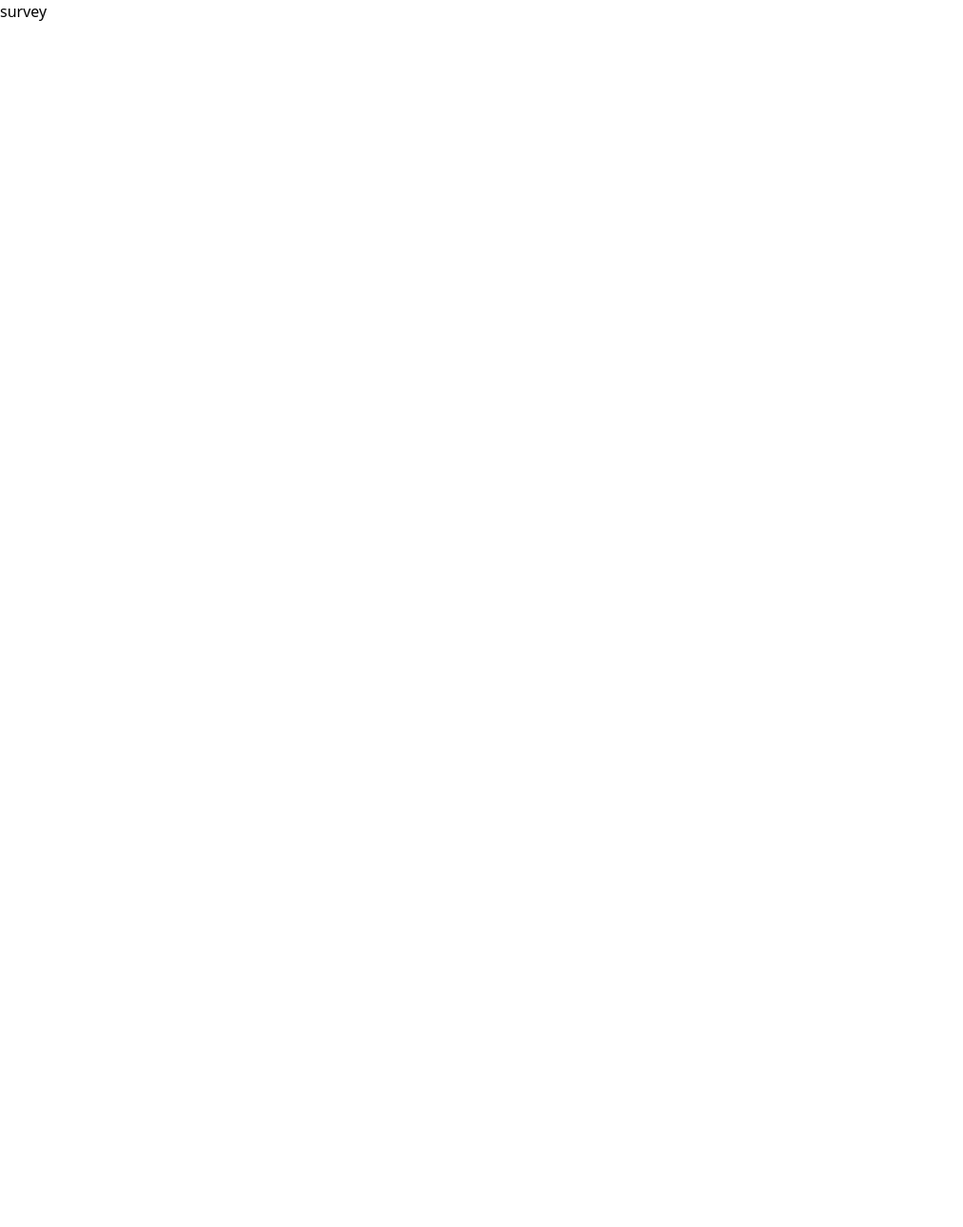
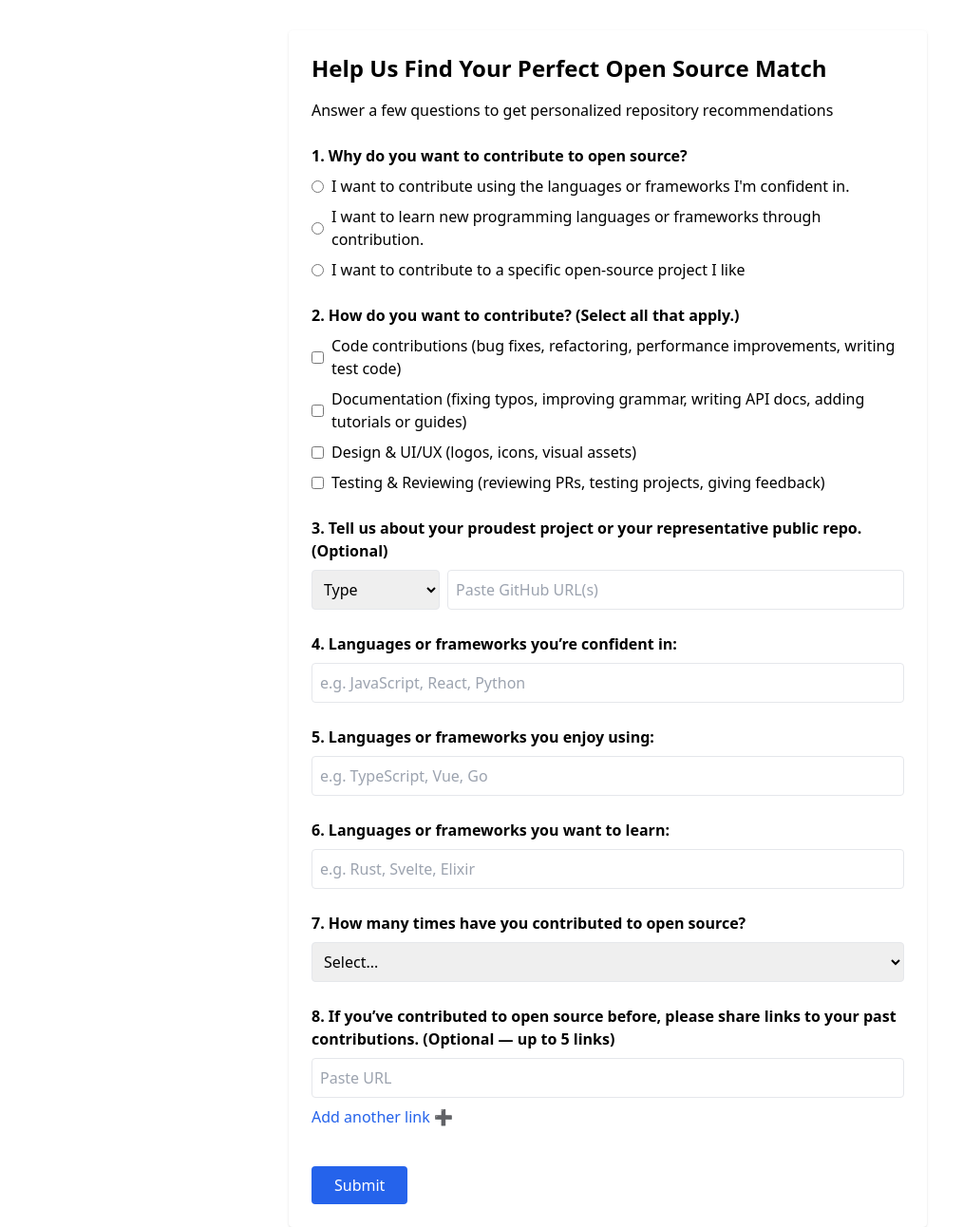
Before and after one commit to KDevs-SpurHacs2025/FirstIssue, a React (Vite) app in the folder frontend/: page /survey in a window 1280 px wide. Shown: the whole page at 95% size, without its empty margins (0-1014 px from the left). Before the commit the page ends 800 px from the top, so only its background shows below. Built offline with nearby package versions, Linux system fonts and the light colour scheme.

Commit message:
Add questions in Survey page

```diff
--- a/frontend/src/App.tsx
+++ b/frontend/src/App.tsx
@@ -1,12 +1,14 @@
 import { Routes, Route } from 'react-router-dom'
 import Home from './pages/Home'
 import Survey from './pages/Survey'
+import OpenSourceList from './pages/OpenSourceList'
 
 function App() {
   return (
       <Routes>
         <Route path="/" element={<Home />} />
         <Route path="/survey" element={<Survey />} />
+        <Route path="/opensource-list" element={<OpenSourceList />} />
       </Routes>
   );
 }
--- a/frontend/src/pages/Home.tsx
+++ b/frontend/src/pages/Home.tsx
@@ -9,13 +9,13 @@ const Home = () => {
     <div>
       <Navbar />
       {/* Hero Section */}
-      <div className='w-full h-[300px] flex flex-row items-center justify-center bg-gray-700 text-white'>
+      <div className='w-full h-auto flex flex-row items-center justify-center bg-gray-700 text-white'>
         <h1 className='text-4xl font-bold'>Find Your First GitHub Contribution</h1>
         <p>Browse beginner-friendly GitHub repositories with issues tagged for new contributors. Filter by programming language and difficulty level to find the perfect project to contribute to.</p>
         <button className='mt-4 px-6 py-2 bg-blue-600 text-white rounded' onClick={() => navigate('/survey')}>Get Started</button>
       </div>
        {/* Section 1 */}
-       <div className='w-full h-[300px] flex flex-row items-center justify-center bg-gray-800 text-white'>
+       <div className='w-full h-auto flex flex-row items-center justify-center bg-gray-800 text-white'>
          <h2 className='text-3xl font-bold'>Simple Repository Discovery</h2>
          <p>Find GitHub repositories that welcome new contributors</p>
          <div>
@@ -25,7 +25,7 @@ const Home = () => {
          </div>
        </div>
         {/* Section 2*/}
-       <div className='w-full h-[300px] flex flex-row items-center justify-center bg-gray-900 text-white'>
+       <div className='w-full h-auto flex flex-row items-center justify-center bg-gray-900 text-white'>
         <div>
          <h2 className='text-3xl font-bold'>How It Works</h2>
          <p>Find and contribute to open source projects in just a few steps</p>
@@ -38,7 +38,7 @@ const Home = () => {
          </div>
        </div>
         {/* Section 3*/}
-       <div className='w-full h-[300px] flex flex-row items-center justify-center bg-gray-800 text-white'>
+       <div className='w-full h-auto flex flex-row items-center justify-center bg-gray-800 text-white'>
          <h2 className='text-3xl font-bold'>Ready to Contribute to Open Source?</h2>
          <p>Start exploring GitHub repositories that are perfect for your first contribution</p>
          <button className='mt-4 px-6 py-2 bg-blue-600 text-white rounded' onClick={() => navigate('/survey')}>Get Started</button>
--- /dev/null
+++ b/frontend/src/pages/OpenSourceList.tsx
@@ -0,0 +1,11 @@
+import React from 'react'
+
+const OpenSourceList = () => {
+  return (
+    <div>
+      opensource list
+    </div>
+  )
+}
+
+export default OpenSourceList
--- a/frontend/src/pages/Survey.tsx
+++ b/frontend/src/pages/Survey.tsx
@@ -1,10 +1,155 @@
-import React from 'react'
+import React, { useState } from 'react'
+import { useNavigate } from 'react-router-dom'
 
 const Survey = () => {
+  // State for checkboxes and inputs
+  const [whyContribute, setWhyContribute] = useState('');
+  const [howContribute, setHowContribute] = useState<string[]>([]);
+  const [proudProject, setProudProject] = useState('');
+  const [proudProjectType, setProudProjectType] = useState('');
+  const [confidentLangs, setConfidentLangs] = useState<string[]>([]);
+  const [enjoyLangs, setEnjoyLangs] = useState<string[]>([]);
+  const [learnLangs, setLearnLangs] = useState<string[]>([]);
+  const [contribCount, setContribCount] = useState('');
+  const [pastLinks, setPastLinks] = useState(['']);
+  const [loading, setLoading] = useState(false);
+  const navigate = useNavigate();
+
+  // Options
+  const whyOptions = [
+    "I want to contribute using the languages or frameworks I'm confident in.",
+    "I want to learn new programming languages or frameworks through contribution.",
+    "I want to contribute to a specific open-source project I like"
+  ];
+  const howOptions = [
+    "Code contributions (bug fixes, refactoring, performance improvements, writing test code)",
+    "Documentation (fixing typos, improving grammar, writing API docs, adding tutorials or guides)",
+    "Design & UI/UX (logos, icons, visual assets)",
+    "Testing & Reviewing (reviewing PRs, testing projects, giving feedback)"
+  ];
+  const contribCountOptions = [
+    'Never',
+    '1–2 times',
+    '3–5 times',
+    'More than 5 times'
+  ];
+  const proudProjectTypeOptions = [
+    'Web App',
+    'Mobile App',
+    'Desktop App',
+    'Library',
+    'CLI Tool',
+    'API/Backend',
+    'Other'
+  ];
+
+  // Handlers
+  const handleCheckbox = (value: string, group: string[], setGroup: React.Dispatch<React.SetStateAction<string[]>>) => {
+    setGroup(group.includes(value) ? group.filter(v => v !== value) : [...group, value]);
+  };
+  const handleMultiInput = (index: number, value: string, setFn: React.Dispatch<React.SetStateAction<string[]>>, arr: string[]) => {
+    const newArr = [...arr];
+    newArr[index] = value;
+    setFn(newArr);
+  };
+  const addPastLink = () => setPastLinks([...pastLinks, '']);
+  const removePastLink = (idx: number) => setPastLinks(pastLinks.filter((_, i) => i !== idx));
+
+  const handleSubmit = (e: React.FormEvent) => {
+    e.preventDefault();
+    setLoading(true);
+    setTimeout(() => {
+      setLoading(false);
+      navigate('/opensource-list');
+    }, 2000);
+  };
+
+  if (loading) {
+    return (
+      <div className="flex items-center justify-center h-screen w-screen bg-white">
+        <div className="text-center">
+          <div className="animate-spin rounded-full h-16 w-16 border-b-2 border-blue-600 mx-auto mb-4"></div>
+          <p className="text-xl font-semibold">Loading your recommendations...</p>
+        </div>
+      </div>
+    );
+  }
+
   return (
-    <div>
-      survey
-    </div>
+    <form onSubmit={handleSubmit} className="max-w-2xl mx-auto p-6 bg-white rounded shadow mt-8">
+      <h1 className="text-2xl font-bold mb-4">Help Us Find Your Perfect Open Source Match</h1>
+      <p className="mb-6">Answer a few questions to get personalized repository recommendations</p>
+      {/* 1. Why do you want to contribute? */}
+      <div className="mb-6">
+        <label className="font-semibold">1. Why do you want to contribute to open source?</label>
+        <div className="flex flex-col gap-2 mt-2">
+          {whyOptions.map(option => (
+            <label key={option} className="flex items-center gap-2">
+              <input type="radio" name="whyContribute" value={option} checked={whyContribute === option} onChange={() => setWhyContribute(option)} />
+              {option}
+            </label>
+          ))}
+        </div>
+      </div>
+      {/* 2. How do you want to contribute? */}
+      <div className="mb-6">
+        <label className="font-semibold">2. How do you want to contribute? (Select all that apply.)</label>
+        <div className="flex flex-col gap-2 mt-2">
+          {howOptions.map(option => (
+            <label key={option} className="flex items-center gap-2">
+              <input type="checkbox" checked={howContribute.includes(option)} onChange={() => handleCheckbox(option, howContribute, setHowContribute)} />
+              {option}
+            </label>
+          ))}
+        </div>
+      </div>
+      {/* 3. Proudest project */}
+      <div className="mb-6">
+        <label className="font-semibold">3. Tell us about your proudest project or your representative public repo. (Optional)</label>
+        <div className="flex flex-row gap-2 mt-2">
+          <select className="p-2 border rounded" value={proudProjectType} onChange={e => setProudProjectType(e.target.value)}>
+            <option value="">Type</option>
+            {proudProjectTypeOptions.map(opt => <option key={opt} value={opt}>{opt}</option>)}
+          </select>
+          <input type="text" className="flex-1 p-2 border rounded" placeholder="Paste GitHub URL(s)" value={proudProject} onChange={e => setProudProject(e.target.value)} />
+        </div>
+      </div>
+      {/* 4. Confident in */}
+      <div className="mb-6">
+        <label className="font-semibold">4. Languages or frameworks you’re confident in:</label>
+        <input type="text" className="w-full mt-2 p-2 border rounded" placeholder="e.g. JavaScript, React, Python" value={confidentLangs.join(', ')} onChange={e => setConfidentLangs(e.target.value.split(','))} />
+      </div>
+      {/* 5. Enjoy using */}
+      <div className="mb-6">
+        <label className="font-semibold">5. Languages or frameworks you enjoy using:</label>
+        <input type="text" className="w-full mt-2 p-2 border rounded" placeholder="e.g. TypeScript, Vue, Go" value={enjoyLangs.join(', ')} onChange={e => setEnjoyLangs(e.target.value.split(','))} />
+      </div>
+      {/* 6. Want to learn */}
+      <div className="mb-6">
+        <label className="font-semibold">6. Languages or frameworks you want to learn:</label>
+        <input type="text" className="w-full mt-2 p-2 border rounded" placeholder="e.g. Rust, Svelte, Elixir" value={learnLangs.join(', ')} onChange={e => setLearnLangs(e.target.value.split(','))} />
+      </div>
+      {/* 7. Contribution count */}
+      <div className="mb-6">
+        <label className="font-semibold">7. How many times have you contributed to open source?</label>
+        <select className="w-full mt-2 p-2 border rounded" value={contribCount} onChange={e => setContribCount(e.target.value)}>
+          <option value="">Select...</option>
+          {contribCountOptions.map(opt => <option key={opt} value={opt}>{opt}</option>)}
+        </select>
+      </div>
+      {/* 8. Past contributions */}
+      <div className="mb-6">
+        <label className="font-semibold">8. If you’ve contributed to open source before, please share links to your past contributions. (Optional — up to 5 links)</label>
+        {pastLinks.map((link, idx) => (
+          <div key={idx} className="flex items-center gap-2 mt-2">
+            <input type="url" className="w-full p-2 border rounded" placeholder="Paste URL" value={link} onChange={e => handleMultiInput(idx, e.target.value, setPastLinks, pastLinks)} />
+            {pastLinks.length > 1 && <button type="button" className="text-red-500" onClick={() => removePastLink(idx)}>❌</button>}
+          </div>
+        ))}
+        {pastLinks.length < 5 && <button type="button" className="mt-2 text-blue-600" onClick={addPastLink}>Add another link ➕</button>}
+      </div>
+      <button type="submit" className="mt-4 px-6 py-2 bg-blue-600 text-white rounded">Submit</button>
+    </form>
   )
 }
 
```
